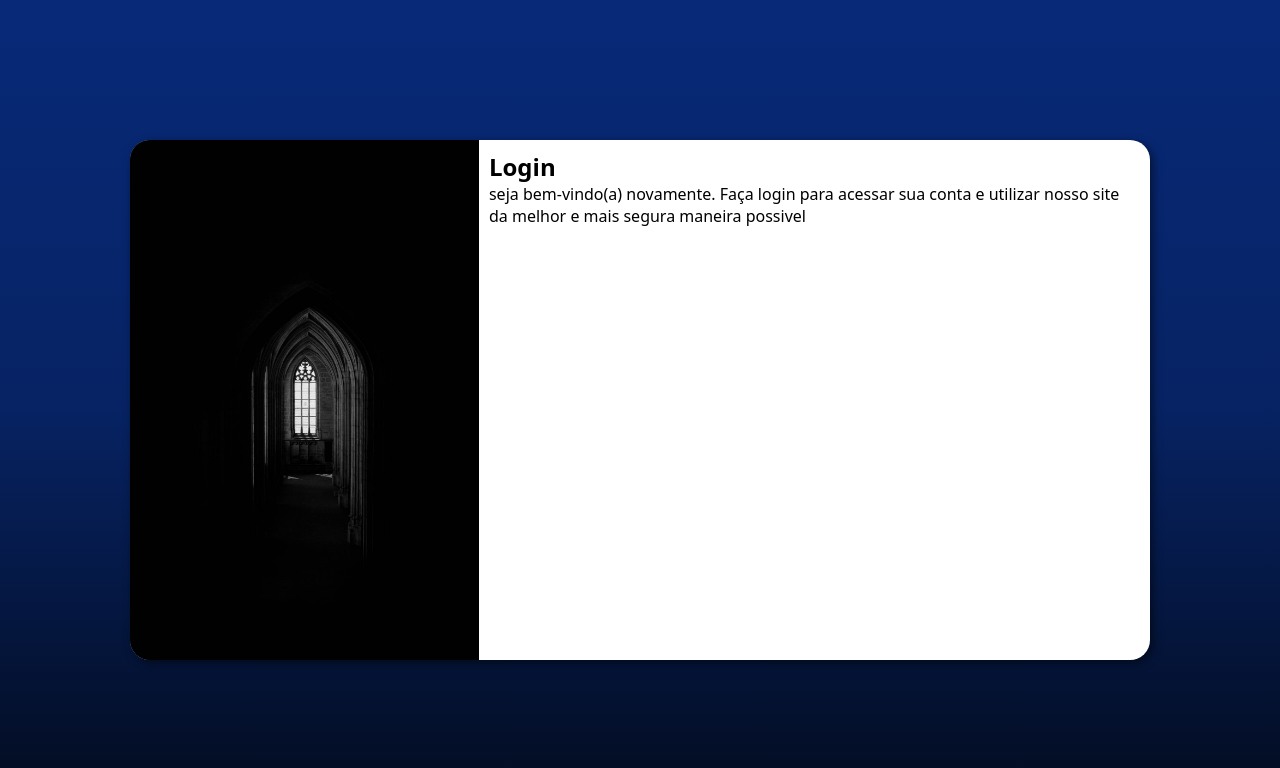
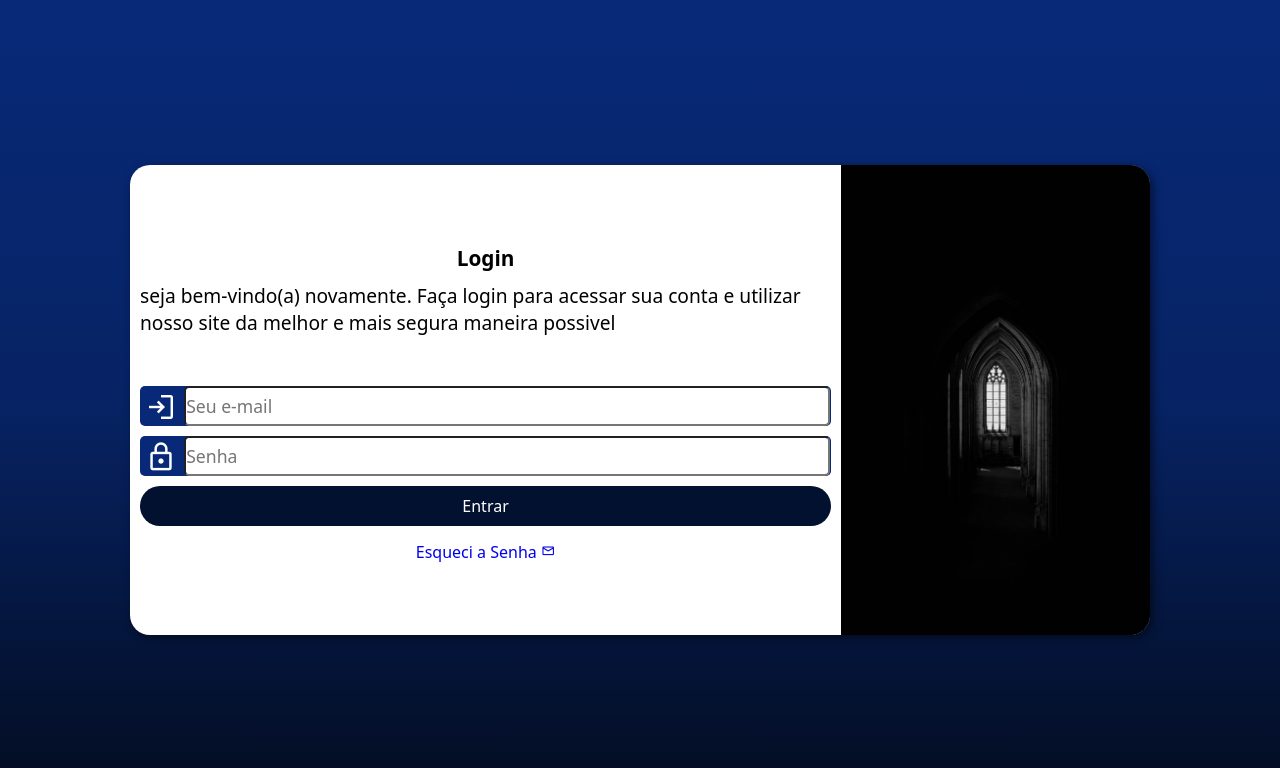
Before and after one commit to Ckaitoz/projeto-login, a plain HTML site: page index.html in a window 1280 px wide. Drawn offline with nearby package versions, Linux system fonts and the light colour scheme.

Commit message:
projeto finalizado

```diff
--- a/SRC/CSS/media.css
+++ b/SRC/CSS/media.css
@@ -3,6 +3,7 @@ celular:  812
 tablet: 1024
 pc : 1920 */
 
+/* TABLETS */
 @media screen and (min-width:812px) and (max-width:1024px) {
     body {
         background-image: linear-gradient(to top, #030C20, #072364, #072978);
@@ -12,11 +13,15 @@ pc : 1920 */
         width: 80vw;
         display: flex;
         flex-direction: row;
+        height: 400px;
+    }
+    form{
+        padding-top: 50px;
     }
 
     div#imagem {
         float: left;
-        width: 50%;
+        width: 70%;
         height: 100%;
     }
 
@@ -24,7 +29,7 @@ pc : 1920 */
         float: right;
     }
 }
-
+/* DESKTOP E TELAS MAIORES */
 @media screen and (min-width:1024px) {
     body {
         background-image: linear-gradient(to top, #030C20, #072364, #072978);
@@ -33,11 +38,21 @@ pc : 1920 */
     section#login {
         width: 1020px;
         display: flex;
-        flex-direction: row;
+        flex-direction: row-reverse;
+        align-items: center;
+        height: 470px;
     }
-
+    form {
+        padding-top: 40px;
+    }
     div#imagem {
         width: 50%;
         height: 100%;
     }
+    div#formulario h1{
+        font-size: 1.3em;
+    }
+    div#formulario p{
+        font-size: 1.2em;
+    }
 }
--- a/SRC/CSS/style.css
+++ b/SRC/CSS/style.css
@@ -22,7 +22,7 @@ section#login {
     position: absolute;
     top: 50%;
     left: 50%;
-    transform: translate(-50%, -50%);
+
     overflow: hidden;
 
     background-color: white;
@@ -33,6 +33,7 @@ section#login {
 
     transition: width .4s height .4s;
     transition-timing-function: ease;
+    transform: translate(-50%, -50%);
 }
 div#imagem{
     display: block;
@@ -45,3 +46,63 @@ div#formulario{
     display: block;
     padding: 10px;
 }
+div#formulario h1{
+    text-align: center;
+    margin: 10px;
+}
+div#formulario p{
+    font-size: 0.8em;
+}
+div.campo{
+    background-color: #072978;
+    height: 40px;
+    border-radius: 5px;
+    margin: 10px 0px;
+}
+.campo label{
+    display: none;
+}
+.campo span{
+    padding: 0px 10px;
+    width: 40px;
+    padding: 5px;
+    color: white;
+    font-size: 2em;
+}
+.campo input{
+    font-size: 1.1em;
+    height: 100%;
+    border-radius: 5px;
+    width: calc(100% - 45px);
+    transform: translatey(-10px);
+}
+form input[type=submit]{
+    display: block;
+    font-size: 1em;
+    width: 100%;
+    height: 40px;
+    background-color: #031130;
+    color: white;
+    border: none;
+    border-radius: 20px;
+    cursor: pointer;
+}
+form input[type=submit]:hover{
+    background-color: #072978;
+    transition: .3s;
+}
+form a.botao{
+    display: block;
+    text-align: center;
+    font-size: 1em;
+    width: 100%;
+    height: 40px;
+    text-decoration: none;
+    padding-top: 15px;
+}
+form a.botao:hover{
+    text-decoration: underline;
+}
+form a.botao i{
+    font-size: 0.9em;
+}
--- a/index.html
+++ b/index.html
@@ -1,12 +1,18 @@
 <!DOCTYPE html>
 <html lang="en">
+
 <head>
     <meta charset="UTF-8">
     <meta name="viewport" content="width=device-width, initial-scale=1.0">
     <title>Document</title>
+    <link rel="stylesheet"
+        href="https://fonts.googleapis.com/css2?family=Material+Symbols+Outlined:opsz,wght,FILL,GRAD@48,400,0,0" />
+    <link rel="stylesheet"
+        href="https://fonts.googleapis.com/css2?family=Material+Symbols+Outlined:opsz,wght,FILL,GRAD@48,400,0,0" />
     <link rel="stylesheet" href="SRC/CSS/style.css">
     <link rel="stylesheet" href="SRC/CSS/media.css">
 </head>
+
 <body>
     <main>
         <section id="login">
@@ -16,13 +22,30 @@
             <div id="formulario">
                 <h1>Login</h1>
                 <p>
-                    seja bem-vindo(a) novamente. Faça login para acessar sua conta e utilizar nosso site da melhor e mais segura maneira possivel
+                    seja bem-vindo(a) novamente. Faça login para acessar sua conta e utilizar nosso site da melhor e
+                    mais segura maneira possivel
                 </p>
-                <form action="login.php" method="post">
-
+                <form action="login.php" method="post" autocomplete="on">
+                    <div class="campo">
+                        <span class="material-symbols-outlined">
+                            login
+                        </span>
+                        <input type="email" name="login" id="ilogin" placeholder="Seu e-mail" autocomplete="email" required>
+                        <label for="ilogin">Login</label>
+                    </div>
+                    <div class="campo">
+                        <span class="material-symbols-outlined">lock</span>
+                        <input type="password" name="senha" id="isenha" placeholder="Senha" autocomplete="current-password" required>
+                        <label for="isenha">Senha</label>
+                    </div>
+                    <input type="submit" value="Entrar">
+                    <a href="esqueci.html" class="botao">Esqueci a Senha
+                        <i class="material-symbols-outlined">mail</i>
+                    </a>
                 </form>
             </div>
         </section>
     </main>
 </body>
+
 </html>
```
